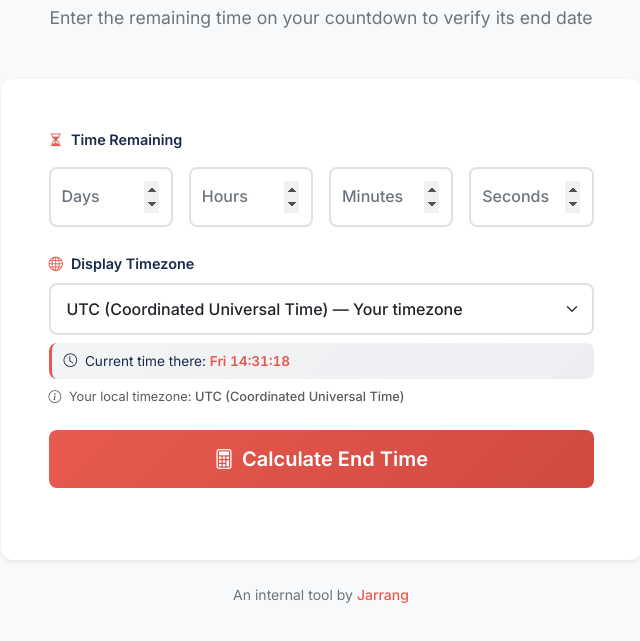
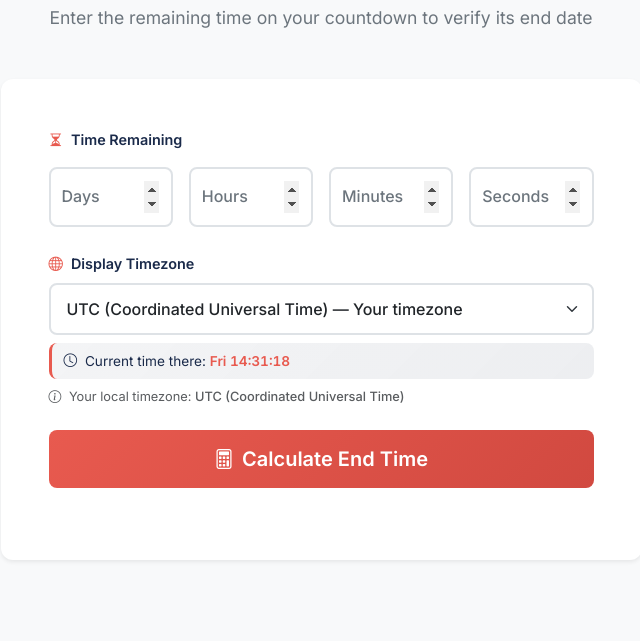
Before and after one commit to robjarrang/countdown_checker, a plain HTML site: page index.html in a window 1280 px wide. Shown: the part 179-820 px from the top of the page, without its empty margins (319-959 px from the left). Drawn offline with nearby package versions, Linux system fonts and the light colour scheme.

Commit message:
Remove footer text

```diff
--- a/index.html
+++ b/index.html
@@ -140,15 +140,6 @@
                             </div>
                         </div>
 
-                    </div>
-                </div>
-
-                <!-- Footer -->
-                <footer class="text-center mt-4">
-                    <p class="text-muted small mb-0">
-                        An internal tool by <a href="https://www.jarrang.com" target="_blank" rel="noopener" class="text-accent fw-medium">Jarrang</a>
-                    </p>
-                </footer>
             </div>
         </div>
     </div>
```
